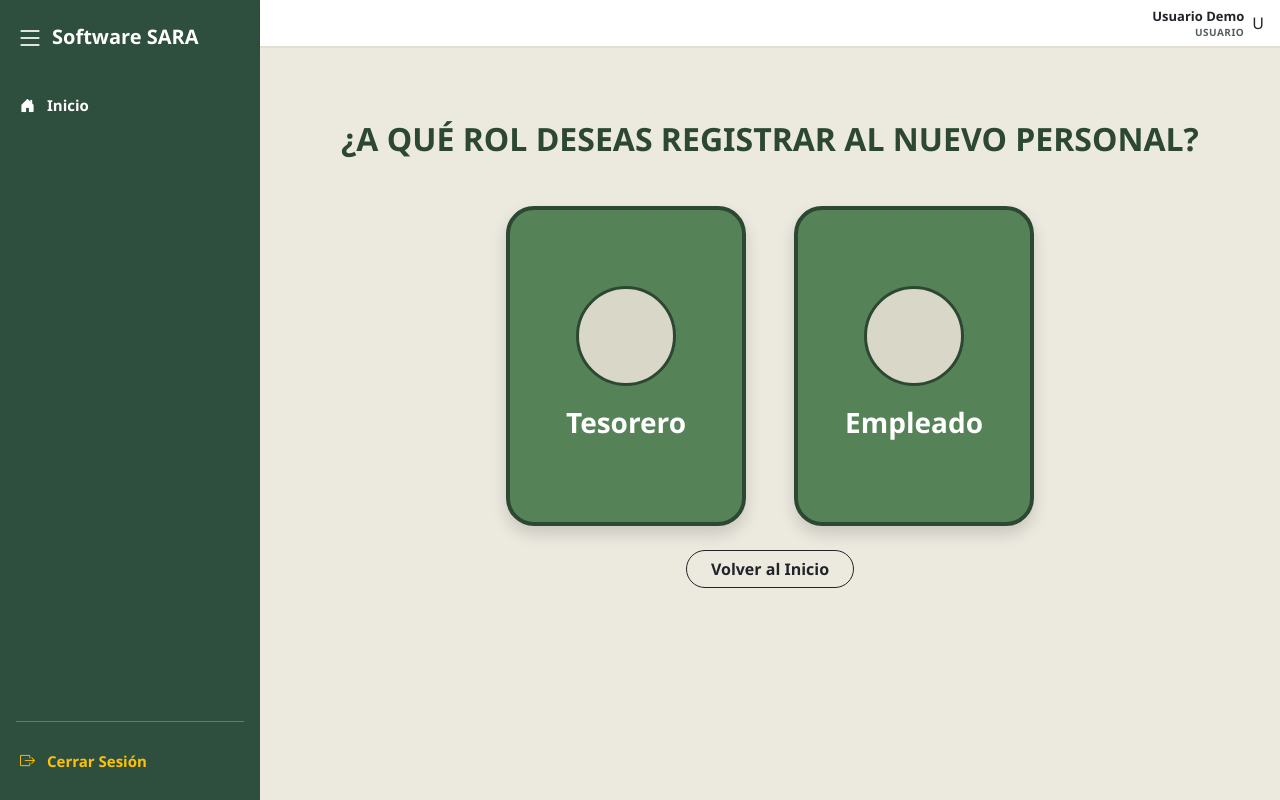
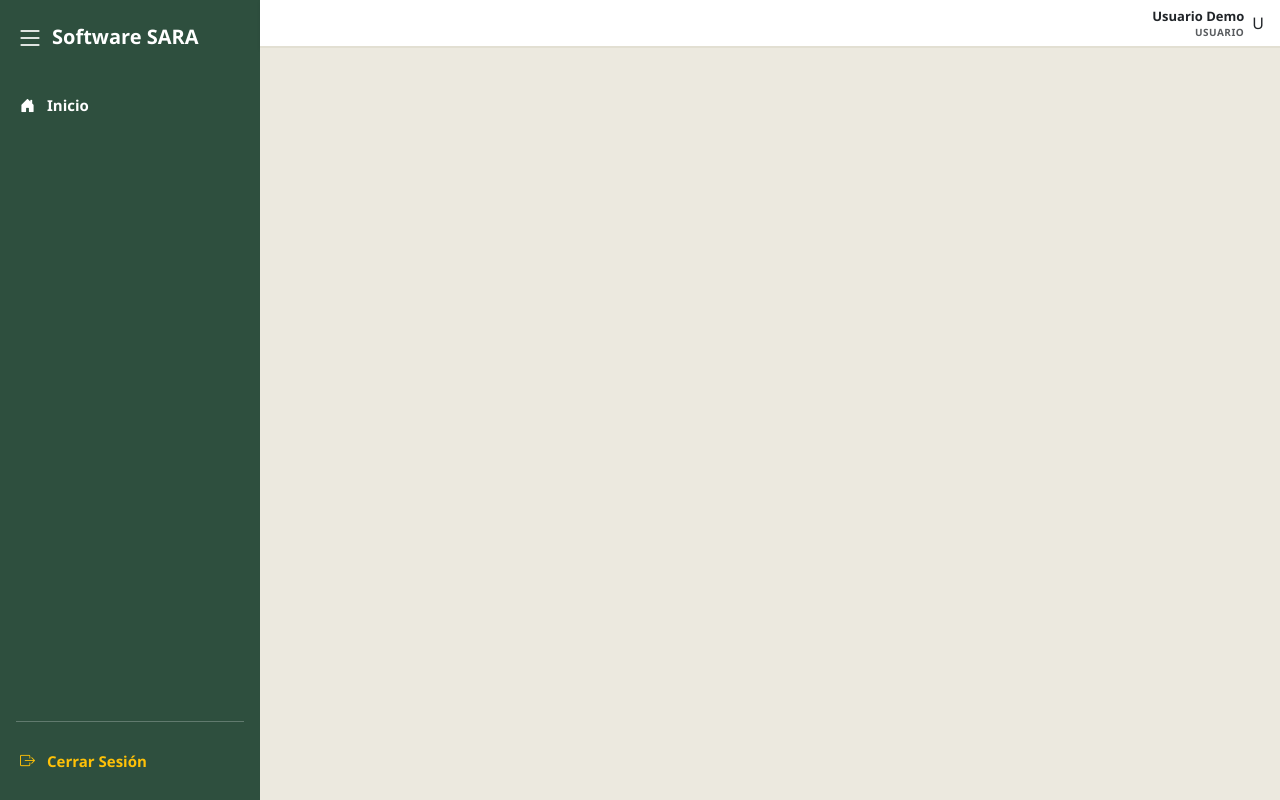
Before and after one commit to Yuliana-2006/Software-SARA, an ASP.NET Core app: template Views/Personal/SeleccionarRolRegistro.cshtml in a window 1280 px wide. Run offline with ASP.NET Core 8, Linux system fonts and the light colour scheme; the template is opened without the code that fills it, so the values that code supplies are empty.

Commit message:
fix:Corregir flujo de registro de personal para que respete el rol seleccionado

```diff
--- a/Views/Personal/Registrar.cshtml
+++ b/Views/Personal/Registrar.cshtml
@@ -113,7 +113,8 @@
             </div>
 
             <button type="submit" class="sara-btn-submit">REGISTRAR</button>
-            <a asp-action="SeleccionarRol" asp-route-rol="@rol" class="sara-btn-cancel">CANCELAR</a>
+            <!-- El botón Cancelar vuelve a la sección del rol actual -->
+            <a asp-action="SeleccionarRol" asp-route-rol="@Model.Rol" class="sara-btn-cancel">CANCELAR</a>
         </form>
     </div>
 </div>
--- a/Views/Personal/SeleccionarRol.cshtml
+++ b/Views/Personal/SeleccionarRol.cshtml
@@ -60,11 +60,13 @@
     }
 </style>
 
+
 <div class="container py-4">
     <div class="d-flex justify-content-between align-items-center mb-4">
         <h3 class="fw-bold" style="color: #2D4832;">SECCIÓN DE @rol.ToUpper()S</h3>
         <div>
-            <a asp-action="SeleccionarRolRegistro" class="btn btn-success rounded-pill fw-bold me-2">+ Agregar</a>
+            <!-- Botón que lleva directo al formulario de registro con el rol actual -->
+            <a asp-action="Registrar" asp-route-rol="@rol" class="btn btn-success rounded-pill fw-bold me-2">+ Agregar</a>
             <a asp-action="Index" class="btn btn-outline-dark rounded-pill fw-bold">Volver</a>
         </div>
     </div>
@@ -75,7 +77,6 @@
         {
             @foreach (var p in Model)
             {
-                <!-- Tarjeta individual del registro -->
                 <div class="sara-card shadow">
                     <div class="sara-circle-avatar"></div>
 
--- a/Views/Personal/SeleccionarRolRegistro.cshtml
+++ b/Views/Personal/SeleccionarRolRegistro.cshtml
@@ -1,59 +0,0 @@
-@{
-    ViewData["Title"] = "Seleccionar Rol a Registrar";
-}
-
-<style>
-    .sara-choice-card {
-        background-color: #558257;
-        border: 4px solid #2D4832;
-        border-radius: 28px;
-        color: #FFFFFF;
-        width: 240px;
-        height: 320px;
-        display: flex;
-        flex-direction: column;
-        align-items: center;
-        justify-content: center;
-        text-decoration: none;
-        transition: transform 0.2s ease, box-shadow 0.2s ease;
-    }
-
-    .sara-choice-card:hover {
-        transform: translateY(-5px);
-        box-shadow: 0 10px 20px rgba(0,0,0,0.25);
-        color: #FFFFFF;
-    }
-
-    .sara-circle-avatar {
-        width: 100px;
-        height: 100px;
-        border-radius: 50%;
-        background-color: #D9D7C7;
-        border: 3.5px solid #2D4832;
-        margin-bottom: 20px;
-    }
-</style>
-
-<div class="container py-5 text-center">
-    <h2 class="fw-bold mb-5" style="color: #2D4832;">¿A QUÉ ROL DESEAS REGISTRAR AL NUEVO PERSONAL?</h2>
-
-    <div class="d-flex justify-content-center align-items-center gap-5 my-4">
-
-        <!-- Opción Registrar Tesorero -->
-        <a asp-controller="Personal" asp-action="Registrar" asp-route-rol="Tesorero" class="sara-choice-card shadow">
-            <div class="sara-circle-avatar"></div>
-            <h3 class="fw-bold fs-3">Tesorero</h3>
-        </a>
-
-        <!-- Opción Registrar Empleado -->
-        <a asp-controller="Personal" asp-action="Registrar" asp-route-rol="Empleado" class="sara-choice-card shadow">
-            <div class="sara-circle-avatar"></div>
-            <h3 class="fw-bold fs-3">Empleado</h3>
-        </a>
-
-    </div>
-
-    <div class="mt-4">
-        <a asp-controller="Personal" asp-action="Index" class="btn btn-outline-dark rounded-pill fw-bold px-4">Volver al Inicio</a>
-    </div>
-</div>
```
Also changed, not shown: Controllers/PersonalController.cs (+14 -18 lines), Views/Personal/Index.cshtml (+5 -3 lines).
